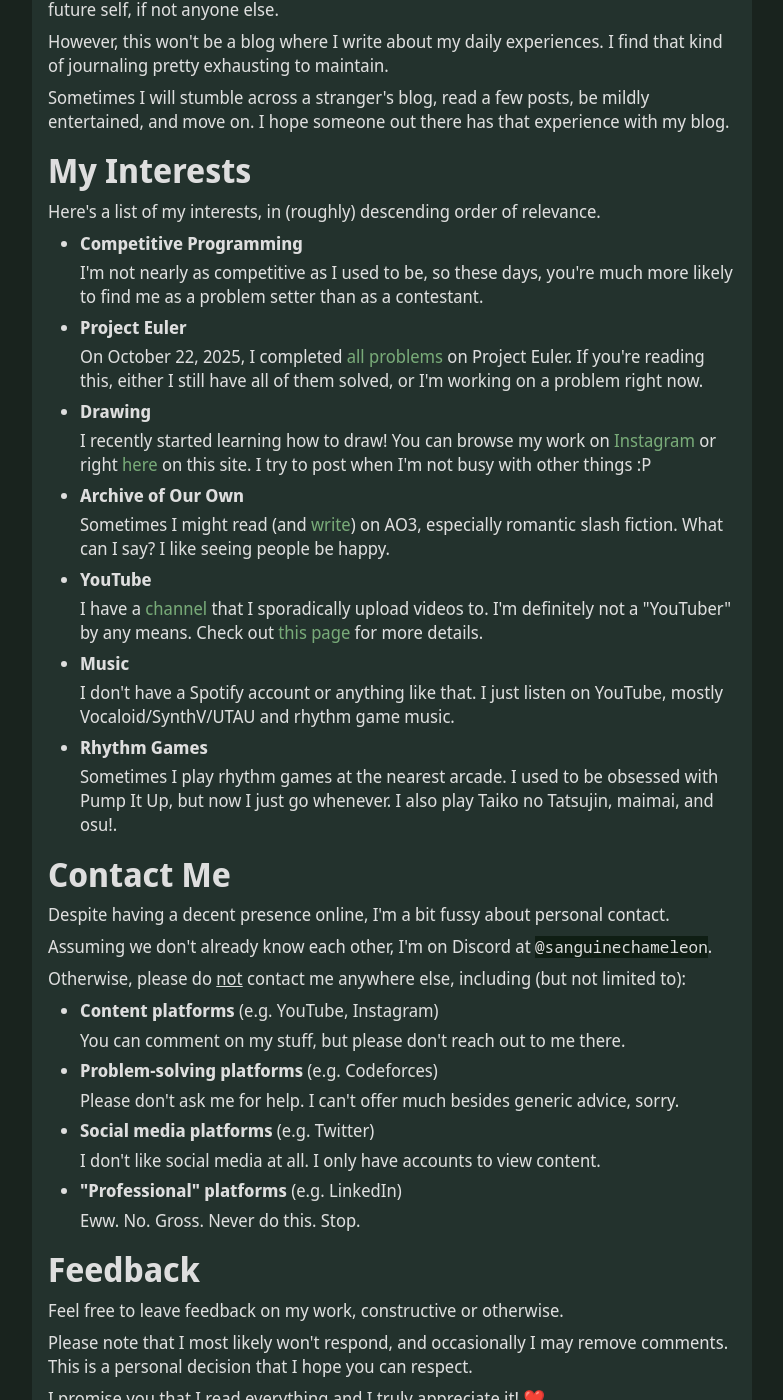
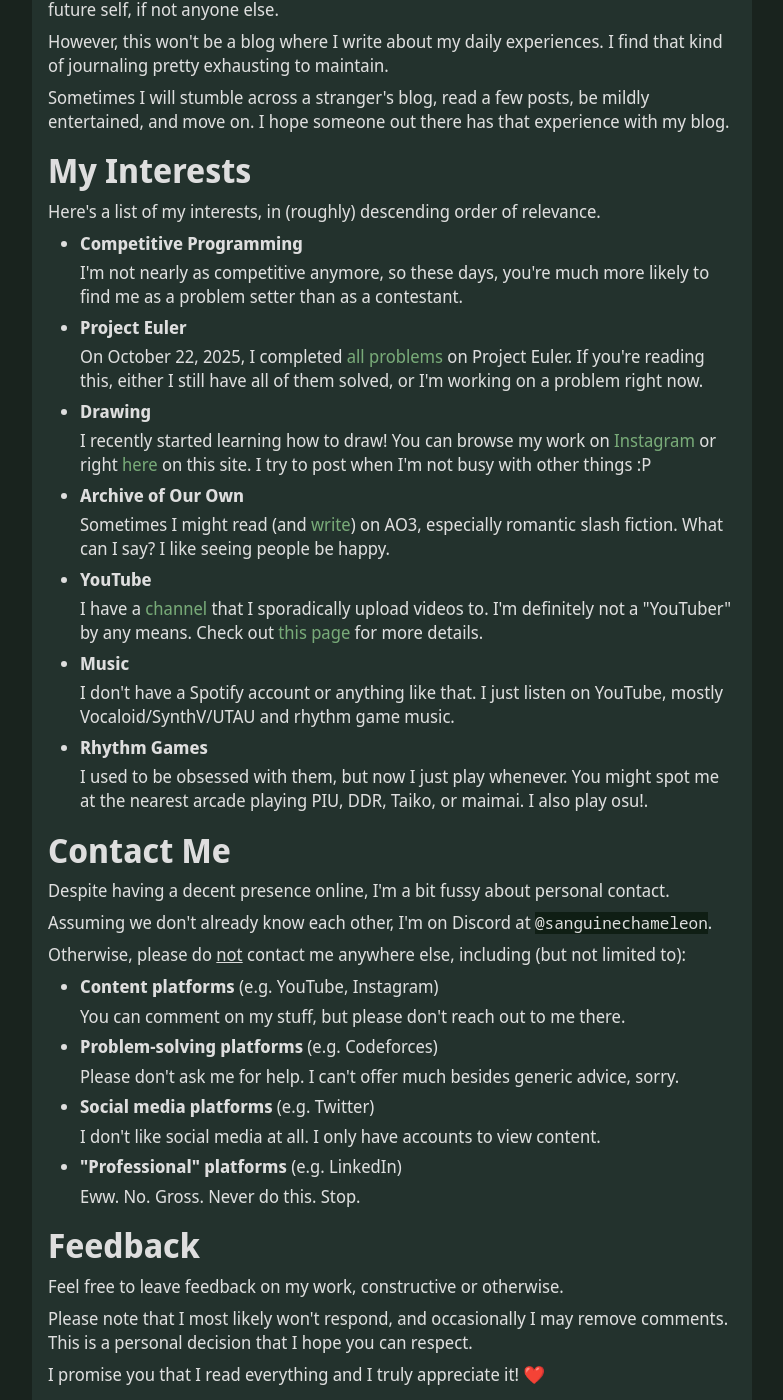
Before and after one commit to SanguineChameleon/sanguinechameleon.github.io, a Jekyll site: the page built from _pages/leon.md, in a window 1280 px wide and 1400 px high, scrolled down 736 px. Shown: the whole window, without its empty margins (248-1031 px from the left). Built offline with Jekyll 4.4.1, drawn with Linux system fonts in a browser that asks for light colours.

Commit message:
Update About page

```diff
--- a/_pages/leon.md
+++ b/_pages/leon.md
@@ -35,7 +35,7 @@ Here's a list of my interests, in (roughly) descending order of relevance.
 
 - **Competitive Programming**
 
-  I'm not nearly as competitive as I used to be, so these days, you're much more likely to find me as a problem setter than as a contestant.
+  I'm not nearly as competitive anymore, so these days, you're much more likely to find me as a problem setter than as a contestant.
 
 - **Project Euler**
 
@@ -59,7 +59,7 @@ Here's a list of my interests, in (roughly) descending order of relevance.
 
 - **Rhythm Games**
 
-  Sometimes I play rhythm games at the nearest arcade. I used to be obsessed with Pump It Up, but now I just go whenever. I also play Taiko no Tatsujin, maimai, and osu!.
+  I used to be obsessed with them, but now I just play whenever. You might spot me at the nearest arcade playing PIU, DDR, Taiko, or maimai. I also play osu!.
 
 ## Contact Me
 
```
